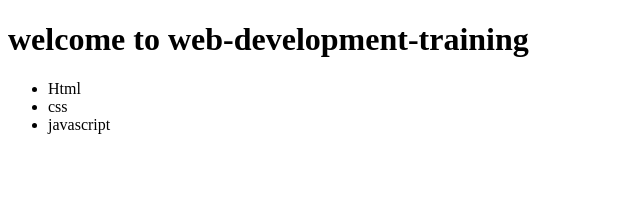
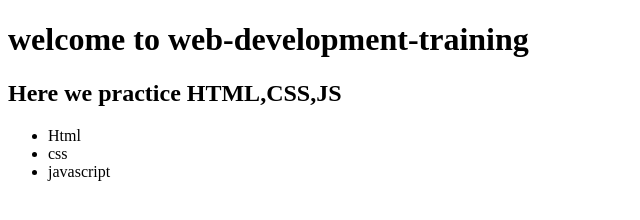
Before and after one commit to K-Gowri/web-development-trainning, a plain HTML site: page index.html in a window 1280 px wide. Shown: the whole page, without its empty margins (0-640 px from the left). Drawn offline with Linux system fonts and the light colour scheme.

Commit message:
Added new H2 tag

```diff
--- a/index.html
+++ b/index.html
@@ -6,6 +6,7 @@
 </head>
 <body>
     <h1>welcome to web-development-training</h1>
+    <h2>Here we practice HTML,CSS,JS</h2>
     <div>
         <ul>
             <li>Html</li>
```
